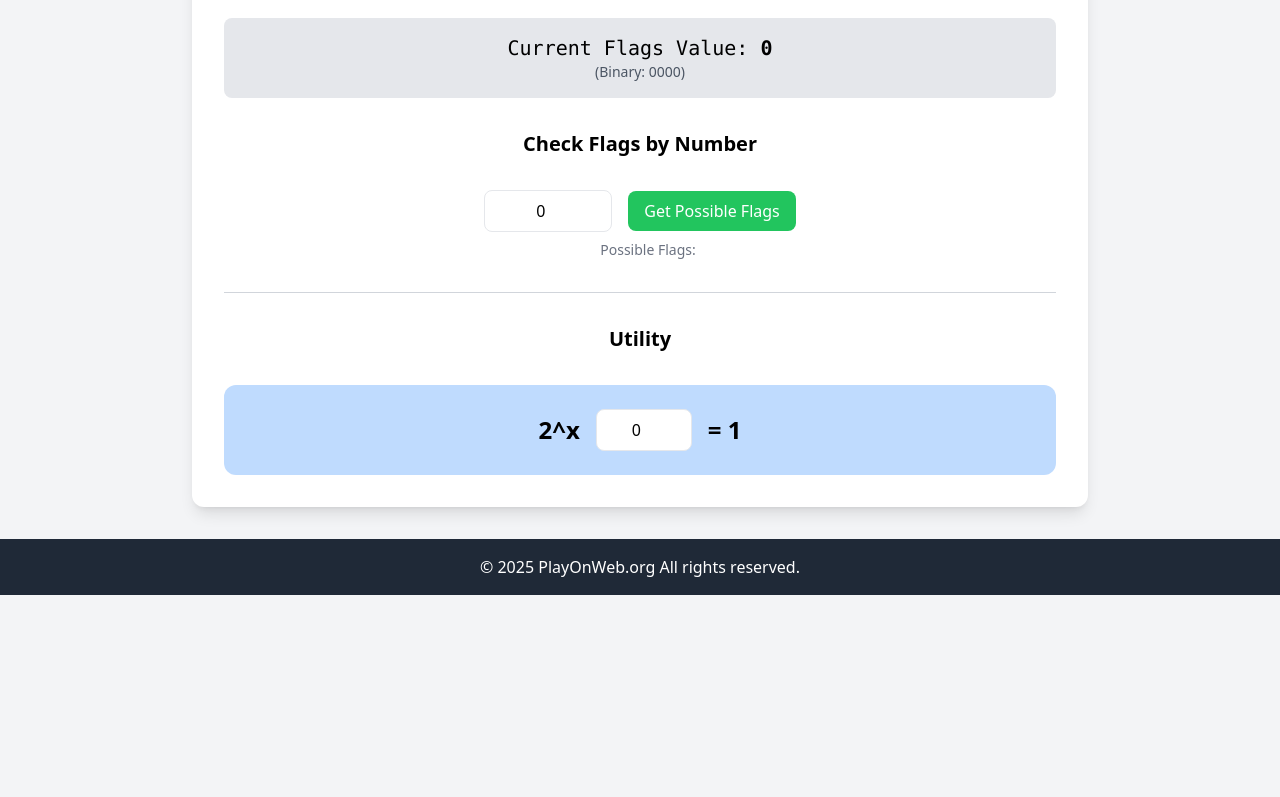
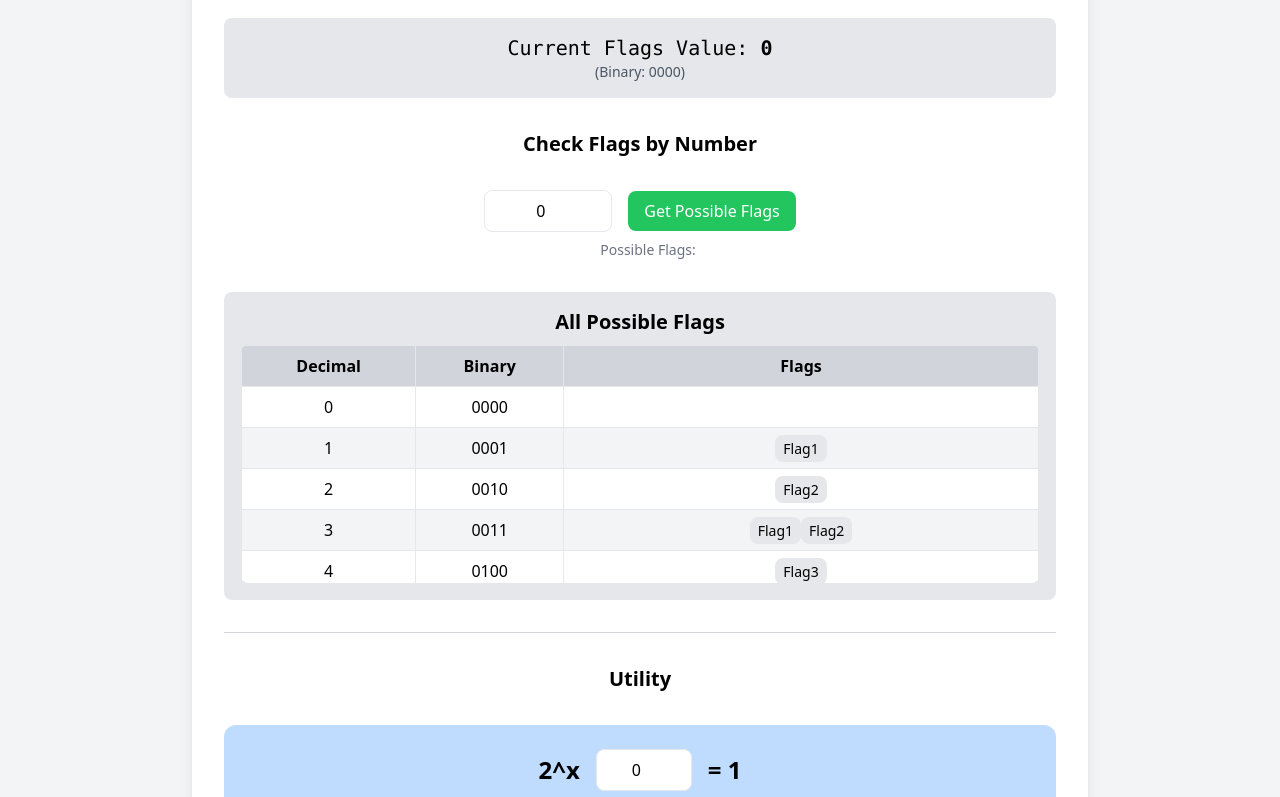
Before and after one commit to playonweb/bitwise-flag-calculator, a plain HTML site: page index.html in a window 1280 px wide. Shown: the part 448-1245 px from the top of the page. Before the commit the page ends 1091 px from the top, so only its background shows below. Drawn offline with nearby package versions, Linux system fonts and the light colour scheme.

Commit message:
Add all possble flags table

```diff
--- a/index.html
+++ b/index.html
@@ -98,6 +98,33 @@
             </div>
         </div>
 
+        <div class="mt-6 p-4 bg-gray-200 rounded-lg text-center">
+            <h3 class="text-xl font-semibold">All Possible Flags</h3>
+            <div class="max-h-60 overflow-y-auto border rounded-lg mt-2">
+                <table class="w-full border-collapse">
+                    <thead>
+                        <tr class="bg-gray-300">
+                            <th class="p-2 border">Decimal</th>
+                            <th class="p-2 border">Binary</th>
+                            <th class="p-2 border">Flags</th>
+                        </tr>
+                    </thead>
+                    <tbody>
+                        <tr v-for="num in allFlags" :key="num" class="odd:bg-white even:bg-gray-100">
+                            <td class="p-2 border">{{ num }}</td>
+                            <td class="p-2 border">{{ num.toString(2).padStart(4, '0') }}</td>
+                            <td class="p-2 border">
+                                <!-- {{ getFlagsForNumber(num).join(', ') }} -->
+                                <span v-for="flag in getFlagsForNumber(num)" :key="flag"
+                                    class="bg-gray-200 px-2 py-1 rounded-lg text-sm">{{ flag }}
+                                </span>
+                            </td>
+                        </tr>
+                    </tbody>
+                </table>
+            </div>
+        </div>
+
         <!-- divider line -->
         <div class="border-b border-gray-300"></div>
 
@@ -136,10 +163,14 @@
                     newFlagName: '',
                     newFlagValue: 16, // Default value for new flag
                     flagNumberInput: 0,  // Flag number input
-                    possibleFlags: []  // To display set flags message
+                    possibleFlags: [], // To display set flags message
+                    allFlags: [] // All possible flags calculated dynamically
                 };
             },
             computed: {
+                totalFlagsSum() {
+                    return Object.values(this.flags).reduce((acc, val) => acc + val, 0);
+                },
                 computedFlags() {
                     return this.selectedFlags.reduce((acc, val) => acc | val, 0);
                 },
@@ -198,17 +229,16 @@
                             this.possibleFlags.push(key);
                         }
                     }
+                },
+                getFlagsForNumber(num) {
+                    return Object.keys(this.flags).filter(flag => (num & this.flags[flag]) === this.flags[flag]);
                 }
+            },
+            mounted() {
+                this.allFlags = Array.from({ length: this.totalFlagsSum + 1 }, (_, i) => i);
             }
         }).mount('#app');
     </script>
 </body>
-<!-- Copyright Footer -->
-<footer class="text-center py-4 mt-8 bg-gray-800 text-white">
-    <p>&copy; <span id="year"></span> PlayOnWeb.org All rights reserved.</p>
-</footer>
 
-<script>
-    document.getElementById("year").textContent = new Date().getFullYear();
-</script>
 </html>
```
